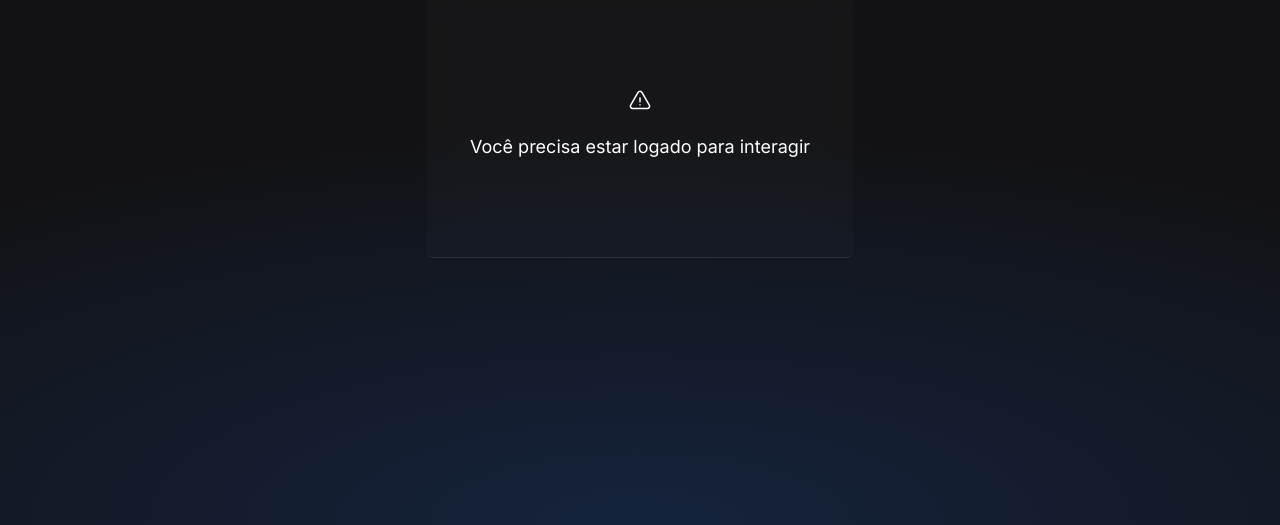
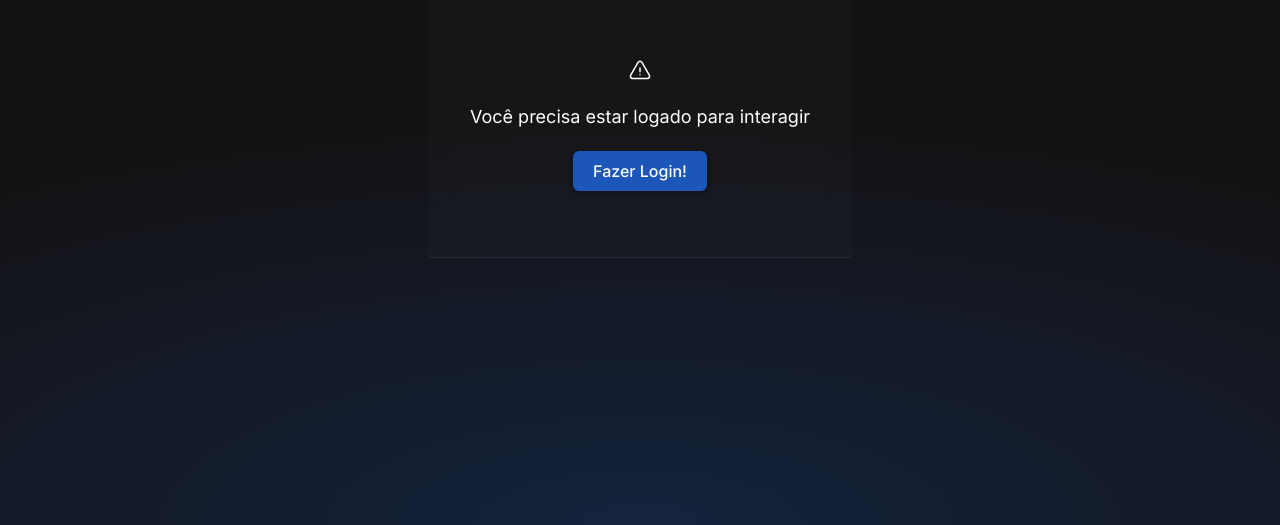
Before and after one commit to lukinhas711/julius, a Nuxt app: page / in a window 1280 px wide. Shown: the part 275-800 px from the top of the page. Built offline with nearby package versions, Linux system fonts and the light colour scheme.

Commit message:
feat: add button slot on base alert

```diff
--- a/components/Base/BaseAlert.vue
+++ b/components/Base/BaseAlert.vue
@@ -4,6 +4,8 @@
     <p :class="$style.text">
       <slot name="text"></slot>
     </p>
+
+    <slot name="button"></slot>
   </section>
 </template>
 
--- a/pages/index.vue
+++ b/pages/index.vue
@@ -3,6 +3,9 @@
     <BaseAlert v-if="!logged">
       <template #icon> <ExclamationTriangleIcon class="h-6 w-6" /> </template>
       <template #text> Você precisa estar logado para interagir </template>
+      <template #button>
+        <BaseButton to="/login"> Fazer Login! </BaseButton>
+      </template>
     </BaseAlert>
   </div>
 </template>
```
